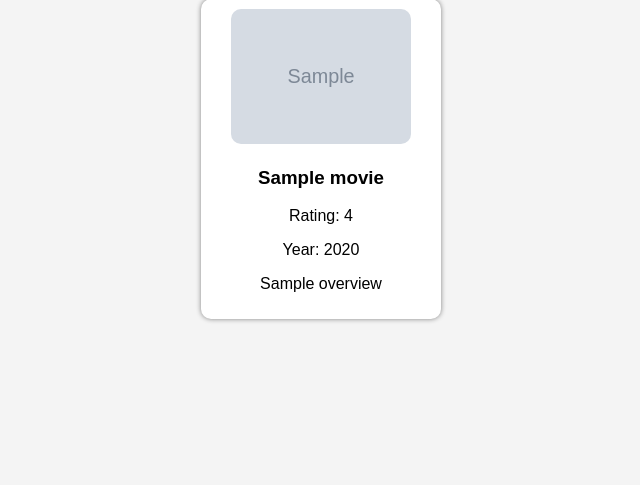
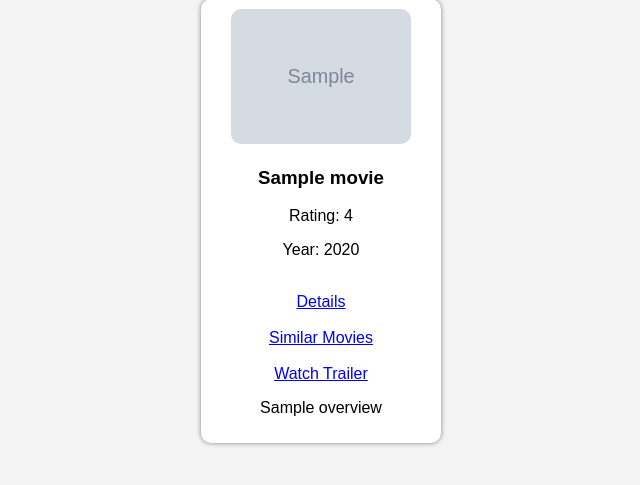
Before and after one commit to prajwalhugar18/movie-recommender, a Flask app: template templates/index.html in a window 1280 px wide. Shown: the part 267-752 px from the top of the page, without its empty margins (319-959 px from the left). Run offline with Flask 3, Linux system fonts and the light colour scheme; the template is opened without the code that fills it: most values are stand-ins (such as "Sample title", 1, 10 or a date in 2020); grey boxes marked "Sample" are stand-in pictures.

Commit message:
updated details

```diff
--- a/app.py
+++ b/app.py
@@ -7,7 +7,10 @@ from movii import (
     search_year,
     trending_movies,
     top_rated_movies,
-    search_language
+    search_language,
+    get_trailer,
+    get_movie_details,
+    get_similar_movies
 )
 app = Flask(__name__)
 
@@ -90,6 +93,30 @@ def language(lang):
             languages.get(lang, "en")
         )
     )
+@app.route("/trailer/<int:movie_id>")
+def trailer(movie_id):
 
+    return get_trailer(movie_id)
+@app.route("/movie/<int:movie_id>")
+def movie_details(movie_id):
+
+    details = get_movie_details(movie_id)
+
+    return render_template(
+        "details.html",
+        movie=details
+    )
+
+@app.route("/similar/<int:movie_id>")
+def similar(movie_id):
+
+    recommendations = get_similar_movies(
+        movie_id
+    )
+
+    return render_template(
+        "index.html",
+        recommendations=recommendations
+    )
 if __name__ == "__main__":
     app.run(debug=True)
--- a/movii.py
+++ b/movii.py
@@ -191,3 +191,28 @@ def get_trailer(movie_id):
             )
 
     return ""
+def get_similar_movies(movie_id):
+
+    url = (
+        f"https://api.themoviedb.org/3/movie/"
+        f"{movie_id}/similar"
+    )
+
+    data = requests.get(
+        url,
+        params={"api_key": TMDB_API_KEY}
+    ).json()
+
+    return format_movies(
+        data.get("results", [])
+    )
+def get_movie_details(movie_id):
+
+    url = f"https://api.themoviedb.org/3/movie/{movie_id}"
+
+    data = requests.get(
+        url,
+        params={"api_key": TMDB_API_KEY}
+    ).json()
+
+    return data
--- a/templates/index.html
+++ b/templates/index.html
@@ -118,6 +118,24 @@
         <p>
             Year: {{ movie["year"] }}
         </p>
+        <br>
+
+<a href="/movie/{{ movie['id'] }}">
+    Details
+</a>
+
+<br><br>
+
+<a href="/similar/{{ movie['id'] }}">
+    Similar Movies
+</a>
+
+<br><br>
+
+<a href="/trailer/{{ movie['id'] }}"
+target="_blank">
+    Watch Trailer
+</a>
         <p>
             {{ movie["overview"] }}
         </p>
```
Also changed, not shown: templates/details.html (added, +32 -0 lines).
